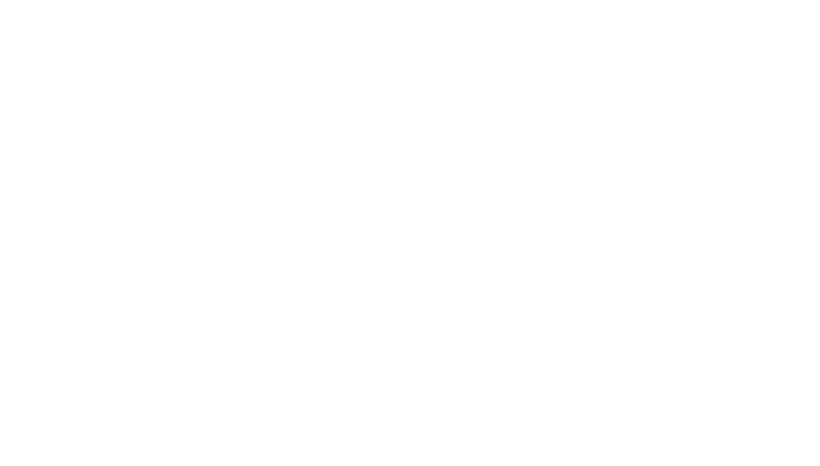
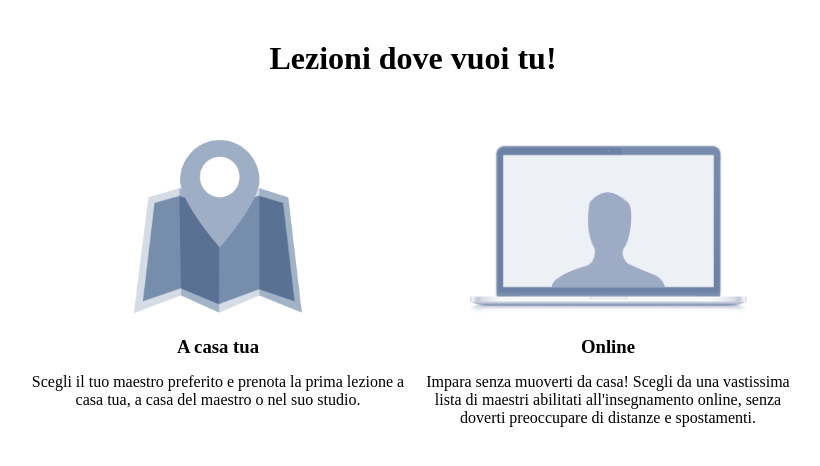
Before and after one commit to MattiaPolli93/html-css-resp-wannabe-12bool, a plain HTML site: page index.html in a window 1280 px wide. Shown: the whole page, without its empty margins (227-1047 px from the left). Drawn offline with Linux system fonts and the light colour scheme.

Commit message:
Added title and first section

```diff
--- a/css/12bool.css
+++ b/css/12bool.css
@@ -10,13 +10,13 @@
     max-width: 1170px;
     margin: 0 auto;
     height: 100%;
+    position: relative;
 }
 
 .container::after {
     content: "";
     display: block;
     clear: both;
-    position: relative;
 }
 
 /* Columns */
--- a/css/style.css
+++ b/css/style.css
@@ -0,0 +1,19 @@
+h1 {
+    padding: 40px 0 60px;
+}
+
+h3 {
+    margin: 15px 0;
+}
+
+p {
+    margin-bottom: 35px;
+}
+
+.text-center {
+    text-align: center;
+}
+
+.container img {
+    height: 180px;
+}
--- a/index.html
+++ b/index.html
@@ -7,7 +7,45 @@
     <link rel="stylesheet" href="css/style.css">
     <title>Responsive Wannabe con 12Bool</title>
 </head>
+
 <body>
+    <!-- Main container -->
+    <div class="container text-center">
+        <!-- Main title -->
+        <div class="container">
+            <div class="col-lg-12 col-md-12 col-xs-12">
+                <h1>Lezioni dove vuoi tu!</h1>
+            </div>
+        </div>
+
+        <!-- First section -->
+        <div class="container">
+            <!-- Left part -->
+            <div class="col-lg-4 offset-lg-2 col-md-12 col-xs-12">
+                <img src="img/icon/maps.png" alt="Map Icon">
+                <h3>A casa tua</h3>
+                <p>Scegli il tuo maestro preferito e prenota la prima lezione a casa tua, a casa del maestro o nel suo studio.</p>
+            </div>
+
+            <!-- Right part -->
+            <div class="col-lg-4 col-md-12 col-xs-12">
+                <img src="img/icon/screen.png" alt="Screen Icon">
+                <h3>Online</h3>
+                <p>Impara senza muoverti da casa! Scegli da una vastissima lista di maestri abilitati all'insegnamento online, senza doverti preoccupare di distanze e spostamenti.</p>
+            </div>
+        </div>
+
+
+
+
+
+
+
+
+
+
+    </div>
+
 
 </body>
 </html>
```
